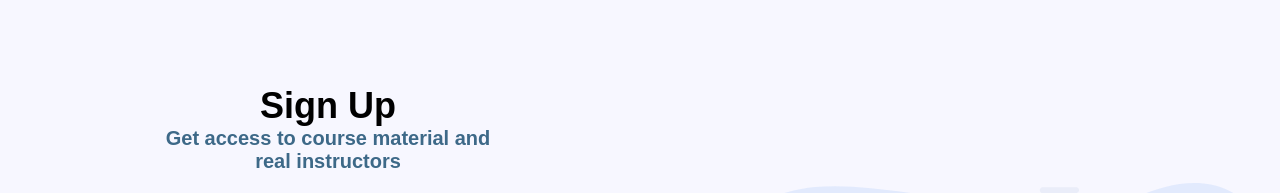
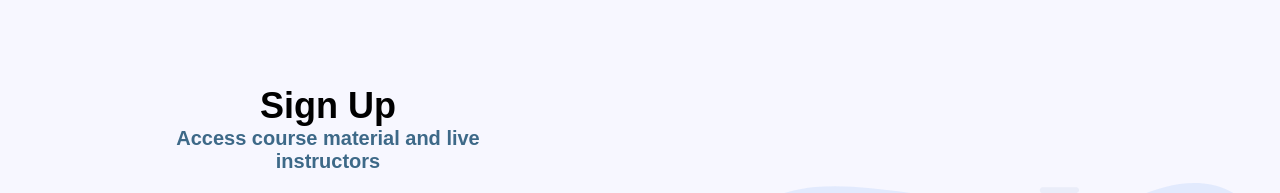
Before and after one commit to tsamantanis/hydra, a React (Create React App) app: page /users/signup in a window 1280 px wide. Shown: the top 193 px of the page. Built offline with nearby package versions, Linux system fonts and the light colour scheme; a web font is replaced by a local one.

Commit message:
changed h6 text to fit on one line

```diff
--- a/src/components/SignUp/SignUp.js
+++ b/src/components/SignUp/SignUp.js
@@ -43,7 +43,7 @@ class SignUp extends Component {
           <form method='POST'>
             <legend>
               <h1>Sign Up</h1>
-              <h6>Get access to course material and real instructors</h6>
+              <h6>Access course material and live instructors</h6>
             </legend>
             <fieldset>
               <label htmlFor='firstName'>First Name</label>
```
